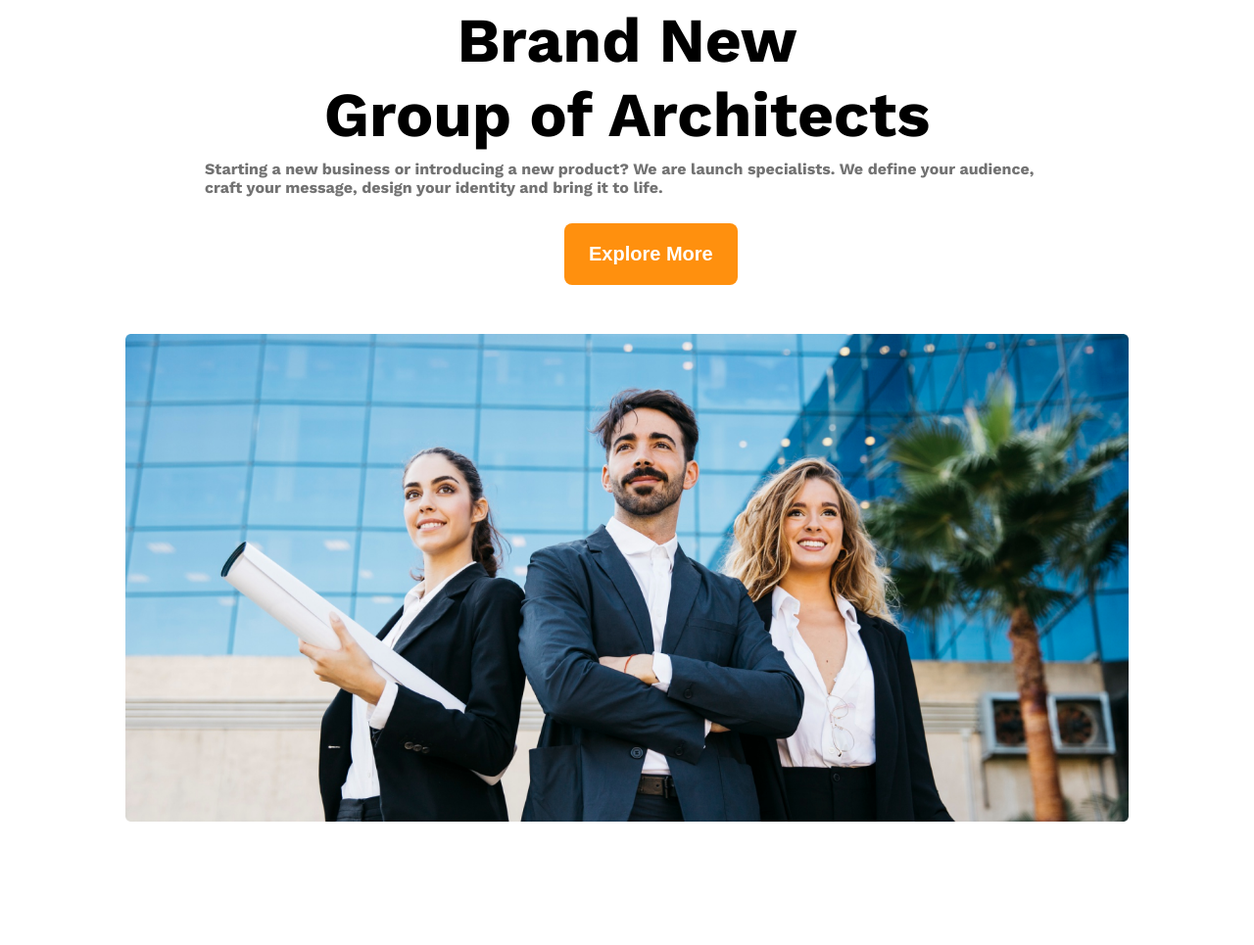
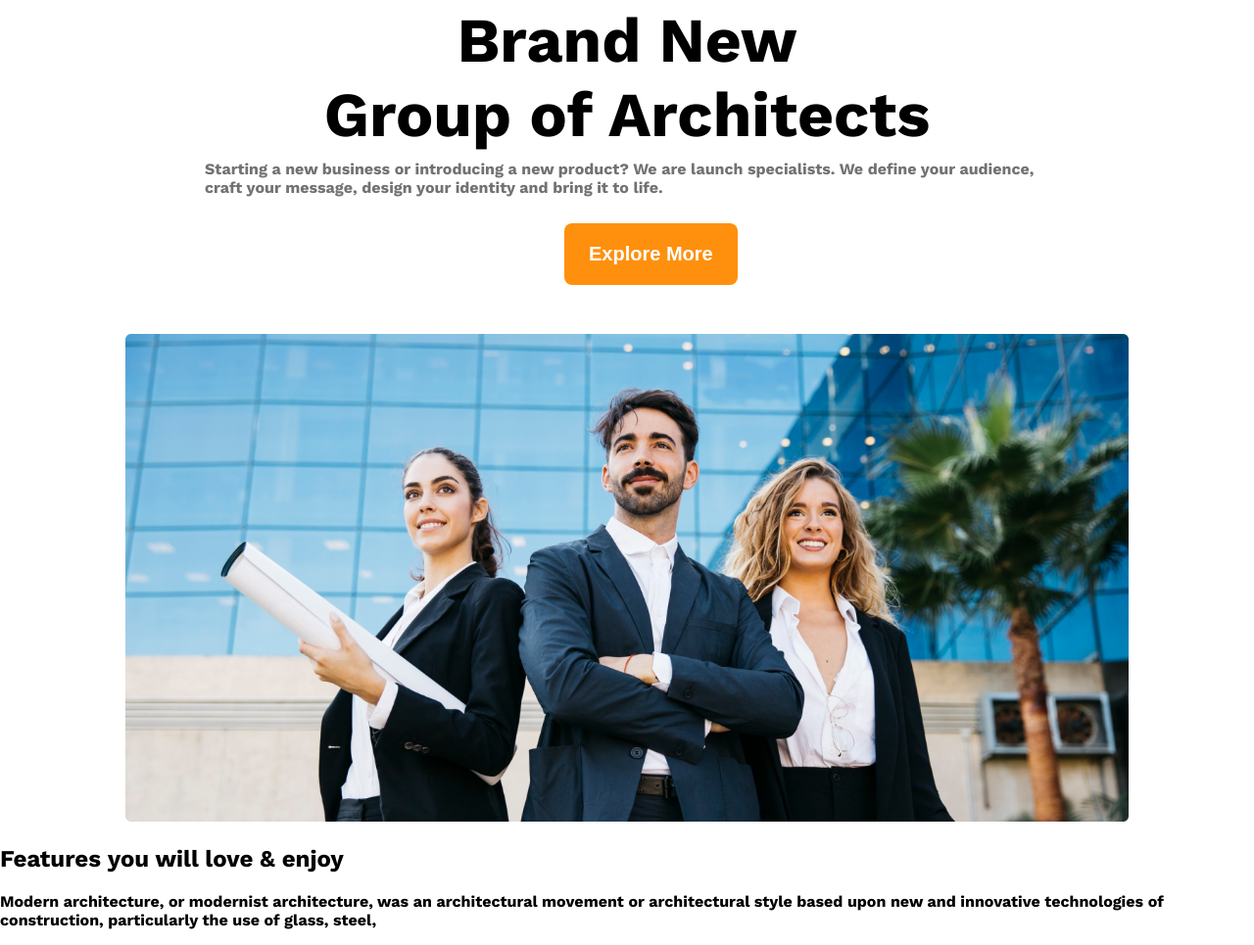
Before and after one commit to sabbirjiinat/g3-architects-assignment-repo, a plain HTML site: page index.html in a window 1280 px wide. Shown: the part 200-1165 px from the top of the page at 98% size. Before the commit the page ends 1043 px from the top, so only its background shows below. Drawn offline with nearby package versions, Linux system fonts and the light colour scheme.

Commit message:
second commit

```diff
--- a/index.html
+++ b/index.html
@@ -7,7 +7,7 @@
     <meta name="viewport" content="width=device-width, initial-scale=1.0">
     <title>Architects-Assignment-2</title>
     <!-- style sheet -->
-    <link rel="stylesheet" href="/style/style.css">
+   <link rel="stylesheet" href="style.css">
 </head>
 
 <body>
@@ -51,6 +51,7 @@
             <div class="architect-author-img">
                 <img src="images/banner.png" alt="">
 
+
             </div>
         </div>
 
@@ -76,6 +77,21 @@
              <!------------------------------
              quick list of our feature
         ------------------------------  -->
+
+
+        <!-- --------------------------------
+            our product feature & design
+        ------------------------------- -->
+
+        <section class="product-design-container">
+            <div class="products-design">
+                <div class="product-description">
+                    <h1 class="product-title">Features you will love & enjoy</h1>
+                    <p>Modern architecture, or modernist architecture, was an architectural movement or architectural style based upon new and innovative technologies of construction, particularly the use of glass, steel,</p>
+                </div>
+            </div>
+
+        </section>
     </main>
 
 
```
Also changed, not shown: style.css (renamed from style/style.css).
